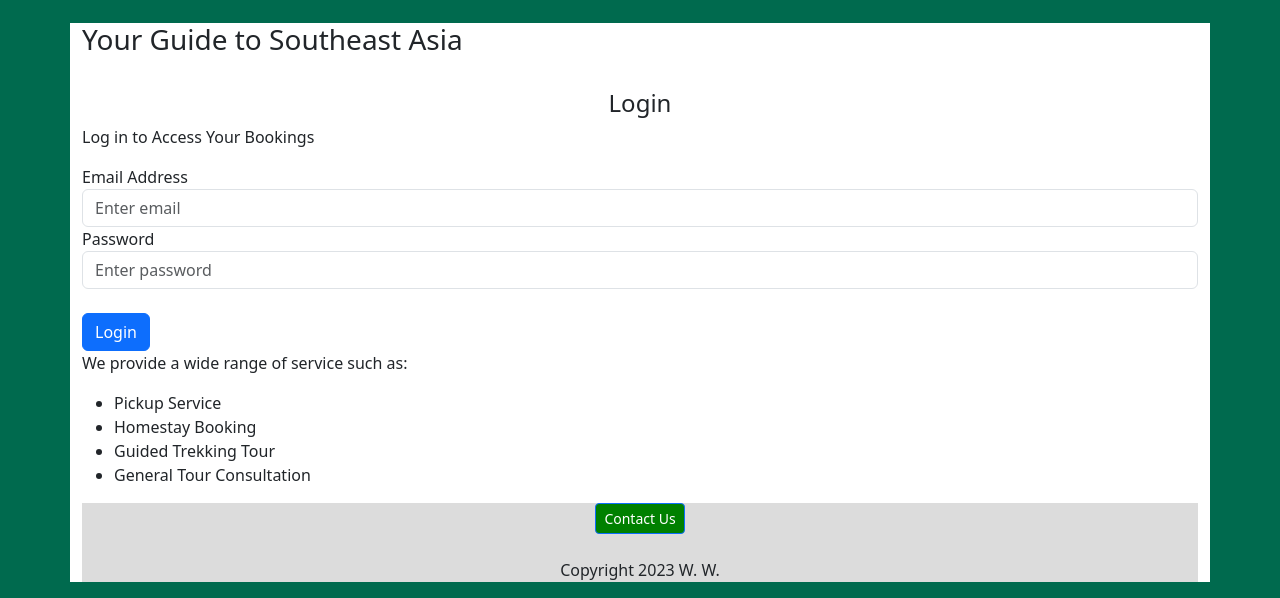
After one commit to kimchi-n-cheese/null-career-website, a Flask app: page /login in a window 1280 px wide. The commit adds this page. Shown: the part 375-973 px from the top of the page. Run offline with Flask 3, Linux system fonts and the light colour scheme; parts of the project's set-up code (start-up, migrations or seed data) failed here and were passed over.

Commit message:
Moving things around

```diff
--- a/app.py
+++ b/app.py
@@ -1,4 +1,12 @@
-from flask import Flask, render_template, jsonify
+from website import create_app
+
+app = create_app()
+
+if __name__ == '__main__':
+  app.run(host='0.0.0.0', debug=True)
+
+
+"""from flask import Flask, render_template, jsonify
 
 app = Flask(__name__)
 
@@ -30,12 +38,21 @@ TOUR_PACKAGE = [
 ]
 
 @app.route("/")
-def hello_world():
+def home():
   return render_template('home.html', deals=TOUR_PACKAGE)
+
+@app.route("/base")
+def base():
+  return render_template("base.html")
 
 @app.route("/api/tours")
 def list_tours():
   return jsonify(TOUR_PACKAGE)
 
+@app.route("/aboutus")
+def aboutus():
+  return render_template("aboutus.html")
+
 if __name__ == "__main__":
   app.run(host='0.0.0.0', debug=True)
+  """
--- a/pyproject.toml
+++ b/pyproject.toml
@@ -7,6 +7,8 @@ authors = ["Replit user <<>>"]
 [tool.poetry.dependencies]
 python = "^3.10"
 Flask = "^2.3.1"
+Flask-Login = "^0.6.2"
+Redberry = "^0.0.7"
 
 [tool.poetry.dev-dependencies]
 
--- a/static/css/style.css
+++ b/website/static/css/style.css
@@ -1,5 +1,6 @@
 body {
   background-color: #006A4E;
+
 }
 .container {
   background-color: white;
--- /dev/null
+++ b/website/templates/aboutus.html
@@ -0,0 +1 @@
+<h1>About Us</h1>
--- a/templates/home.html
+++ b/website/templates/base.html
@@ -1,15 +1,14 @@
 <!DOCTYPE html>
 <html>
   <head>
-    <title>Thoai Mai Tours</title>
         <meta charset="utf-8">
     <meta name="viewport" content="width=device-width, initial-scale=1">
      <link href="https://cdn.jsdelivr.net/npm/bootstrap@5.3.0-alpha3/dist/css/bootstrap.min.css" rel="stylesheet" integrity="sha384-KK94CHFLLe+nY2dmCWGMq91rCGa5gtU4mk92HdvYe+M/SXH301p5ILy+dN9+nJOZ" crossorigin="anonymous">
     <script src="https://cdn.jsdelivr.net/npm/bootstrap@5.3.0-alpha3/dist/js/bootstrap.bundle.min.js" integrity="sha384-ENjdO4Dr2bkBIFxQpeoTz1HIcje39Wm4jDKdf19U8gI4ddQ3GYNS7NTKfAdVQSZe" crossorigin="anonymous"></script>
     <link href="{{ url_for('static', filename='/css/style.css') }}" rel="stylesheet">
+    <title>{% block title %}Thoai Mai Tours{% endblock %}</title>
   </head>
   <body>
-    <div class="container">
       <nav class="navbar navbar-expand-lg bg-body-tertiary">
         <div class="container-fluid">
           <a class="navbar-brand" aria-current="page" href="#">Thoai Mai Tours</a>
@@ -19,19 +18,27 @@
           <div class="collapse navbar-collapse" id="navbarSupportedContent">
             <ul class="navbar-nav me-auto mb-2 mb-lg-0">
               <li class="nav-item">
-                <a class="nav-link active" aria-current="page" href="#">Home</a>
+                <a class="nav-link active" aria-current="page" href="/">Home</a>
               </li>
               <li class="nav-item">
-                <a class="nav-link" href="#">Register</a>
+                <a class="nav-link" href="/sign-up">Register</a>
+              </li>
+              <li class="nav-item">
+                <a class="nav-link" href="/aboutus">About Us</a>
               </li>
               <li class="nav-item dropdown">
                 <a class="nav-link dropdown-toggle" href="#" role="button" data-bs-toggle="dropdown" aria-expanded="false">Account</a>
                 <ul class="dropdown-menu">
                   <!--IF ACCOUNT IS LOGGED IN SHOW LOGOUT and ACCOUNT SETTING-->
-                  <li><a class="dropdown-item" href="#">Log In</a></li>
-                  <li><a class="dropdown-item" href="#">See Messages</a></li>
+                  {% if user.is_authenticated %}
+                  <li><a class="dropdown-item" href="#">My Info</a></li>
+                  <li><a class="dropdown-item"href="#">Inquiries</a>
                   <li><hr class="dropdown-divider"></li>
                   <li><a class="dropdown-item" href="#">Log Out</a></li>
+                  {% else %}
+                  <li><a class="dropdown-item" href="#">Log In</a></li>
+                  <li><a class="dropdown-item" href="#">Register</a></li>
+                  {% endif %}
                 </ul>
               </li>
           </div>
@@ -41,25 +48,38 @@
         <div class="banner-text">
            <h1>Thoai Mai Tours</h1>
         </br>
-          <button type="button" class="btn btn-outline-light"> Find out more</button>
+          <a href="/aboutus" class="btn btn-outline-light"> Find out more</a>
         </div>
       </div>
     </br>
-      <h2>About Us</h2>
-      <p>
-      Lorem ipsum dolor sit amet, consectetur adipiscing elit. In vel iaculis orci, a blandit eros. Phasellus sem sem, vestibulum id augue at, sollicitudin congue nisl. Suspendisse purus lectus, auctor in lacus et, viverra cursus leo. Pellentesque ultricies, nisl in vehicula rhoncus, libero quam venenatis est, at tristique ligula ipsum et mi. Integer quis enim ut lorem posuere faucibus. Nullam elit nunc, placerat eget orci in, aliquam pretium lectus. Sed in massa gravida, finibus neque quis, mollis urna. In efficitur posuere vestibulum. Phasellus tempus neque vitae tristique accumsan.
-      </p>
-      <h2>Tour Packages</h2>
-      <div>
-        {% for deal in deals %}
-        {% include 'tour_deals.html'%}
-        {% endfor %}
-      </div>
-      <div class="text-center">
-      <button class="btn btn-primary btn-lg">Contact Us</button>
-        <p class="mt-4">Copyright 2023 W. W.</p>
-      </div>
+    {% with messages = get_flashed_messages(with_categories=true) %}
+    {% if messages %}
+    {% for category, message in messages %}
+    {% if category == 'error' %}
+    <!--Error Message-->
+    <div class="alert alert-danger alert-dismissible fade show" role="alert">
+      {{ message }}
+      <button type="button" class="close" data-dismiss="alert">
+        <span aria-hidden="true">&times;</span>
+      </button>
     </div>
-  </div>
-  </body>
+    {% else %}
+    <div class="alert alert-success alert-dismissible fade show" role="alert">
+      {{ message }}
+      <button type="button" class="close" data-dismiss="alert">
+        <span aria-hidden="true">&times;</span>
+      </button>
+    </div>
+    {% endif %}
+    {% endfor %}
+    {% endif %}
+    {% endwith %}
+    <div class="container">
+      {% block content %}
+      {% endblock %}
+    <div class="text-center" style="background-color: gainsboro">
+      <button class="btn btn-primary btn-sm" style="background-color: green;">Contact Us</button>
+      <p class="mt-4">Copyright 2023 W. W.</p>
+    </div>
+</body>
 </html>
--- /dev/null
+++ b/website/templates/login.html
@@ -0,0 +1,41 @@
+{% extends "base.html" %} {% block title %}Login{% endblock %} {% block content %}
+<h3 class="login-title">Your Guide to Southeast Asia</h3>
+    <br/>
+
+<div class="login-info">
+    <form method="POST" class="login-form">
+        <h4 align="center">Login</h4>
+        <p id="login-mssg">Log in to Access Your Bookings</p>
+        <div class="form-group" id="#email-field">
+            <label for="email">Email Address</label>
+            <input type="email"
+            class="form-control"
+            id="email"
+            name="email"
+            placeholder="Enter email"
+            />
+        </div>
+        <div class="form-group" id="#password-field">
+            <label for="password">Password</label>
+            <input
+            type="password"
+            class="form-control"
+            id="password"
+            name="password"
+            placeholder="Enter password"
+            />
+        </div>
+        <br />
+        <button type="submit" class="btn btn-primary">Login</button>
+    </form>
+    <div class="services">
+        <p>We provide a wide range of service such as:</p>
+        <ul>
+            <li>Pickup Service</li>
+            <li>Homestay Booking</li>
+            <li>Guided Trekking Tour</li>
+            <li>General Tour Consultation</li>
+        </ul>
+    </div>
+</div>
+{% endblock %}
--- a/templates/tour_deals.html
+++ b/website/templates/tour_deals.html
@@ -1,11 +1,12 @@
         <div class="border-bottom row" style="margin-bottom: 16px; padding-bottom: 8px;">
           <div class="col-9">
-            <h4 style="color: rgb(120, 200, 75); margin-bottom: 4px;">
+            <h4 style="margin-bottom: 4px;">
               {{deal['title']}}</h4>
             <div>Duration: {{ deal['duration']}}</div>
             <div>{{ deal['price']}}</div>
           </div>
           <div class="col-3">
-            <button type="button" class="btn btn-outline-info">Book</button>
+            <!--CHANGE HREF-->
+             <a href="/aboutus" class="btn btn-outline-info"> Book</a>
           </div>
         </div>
--- /dev/null
+++ b/website/views.py
@@ -0,0 +1,107 @@
+from flask import Flask, render_template, Blueprint, request, redirect,flash, url_for, jsonify
+from werkzeug.security import generate_password_hash, check_password_hash
+from flask_login import login_user, logout_user, login_required, current_user
+from . import db
+from .models import User
+
+app = Flask(__name__)
+
+TOUR_PACKAGE = [
+  {
+    'id': 1,
+    'title': 'Vietnam',
+    'duration': '7 days',
+    'price': 'Starting at $600'
+  },
+  {
+    'id': 2,
+    'title': 'Laos',
+    'duration': '4 days',
+    'price': 'Starting at $350'
+  },
+  {
+    'id': 3,
+    'title': 'Cambodia',
+    'duration': '4 days',
+    'price': 'Starting at $360'
+  },
+  {
+    'id': 4,
+    'title': 'Thailand',
+    'duration': '5 days',
+    'price': 'Starting at $600'
+  }
+]
+
+auth = Blueprint('auth', __name__)
+
+@app.route("/")
+def home():
+  return render_template('home.html', deals=TOUR_PACKAGE)
+
+@app.route("/base")
+def base():
+  return render_template("base.html")
+
+@app.route("/api/tours")
+def list_tours():
+  return jsonify(TOUR_PACKAGE)
+
+@app.route("/aboutus")
+def aboutus():
+  return render_template("aboutus.html", user=current_user)
+
+@app.route('/login', methods=['GET', 'POST'])
+def login():
+  if request.method == 'POST':
+      email = request.form.get('email')
+      password = request.form.get('password')
+      user = User.query.filter_by(email=email).first()
+      if user:
+          if check_password_hash(user.password, password):
+            flash('Logged in successfully!', category='success')
+            login_user(user, remember=True)
+            return redirect(url_for('views.home'))
+          else:
+            flash('Incorrect password. Please try again.', category='error')
+      else:
+        flash('There is no account registered under this email.', category='error')
+  return render_template("login.html", user=current_user)
+
+@auth.route('/logout')
+@login_required
+def logout():
+    logout_user()
+    return redirect(url_for('auth.login'))
+
+@app.route("/signup", methods=['GET', 'POST'])
+def sign_up():
+  if request.method == 'POST':
+    email = request.form.get('email')
+    first_name = request.form.get('first_name')
+    password1 = request.form.get('password1')
+    confirm_password = request.form.get('password2')
+
+    user = User.query.filter_by(email=email).first()
+    if user:
+      flash('This email is already registered.', category='error')
+    if len(email) < 4:
+        flash('Email must contain a minimum of 4 characters.', category='error')
+    elif len(first_name) < 2:
+        flash('First name must contain a minimum of 2 characters.', category='error')
+    elif password1 != confirm_password:
+        flash('Password does not match', category='error')
+    elif all(c.isalpha() for c in password1):
+        flash('Password must contain at least one digit.', category='error')
+    else:
+        new_user = User(email=email,first_name = first_name, password=generate_password_hash(password1, method='sha256'))
+        db.session.add(new_user)
+        db.session.commit()
+        login_user(new_user, remember=True)
+        flash('Your account has been created.', category='success')
+        return redirect(url_for('app.home'))
+            #data is valid. Add user to database
+  return render_template("sign_up.html", user=current_user)
+
+if __name__ == "__main__":
+  app.run(host='0.0.0.0', debug=True)
```
Also changed, not shown: website/__init__.py (added, +34 -0 lines), website/auth.py (added, +61 -0 lines), website/models.py (added, +19 -0 lines), website/templates/home.html (added, +68 -0 lines), website/templates/signup.html (added, +60 -0 lines), website/static/css/temp.css (renamed from static/css/temp.css), 2 other files.
